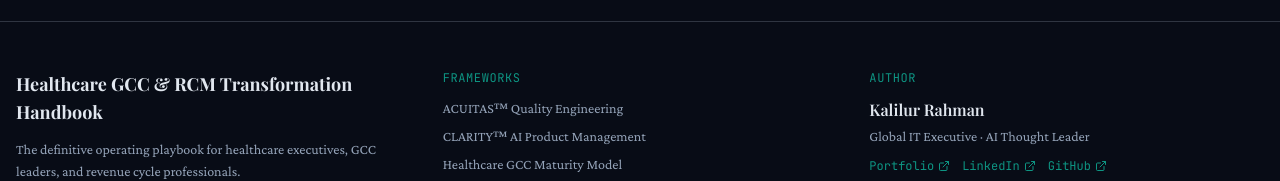
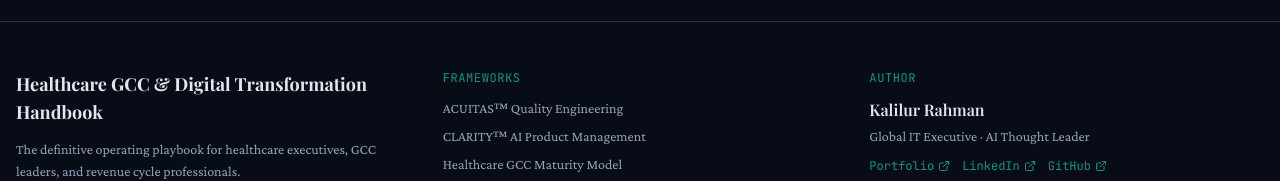
Before and after one commit to kalilurrahman/kr-healthcare-guidebook-hub, a React (Vite) app: page / in a window 1280 px wide. Shown: the part 6739-6920 px from the top of the page. Built offline with nearby package versions, Linux system fonts and the light colour scheme; the HTML template or start-up script is replaced by a standard one; a web font is replaced by a local one.

Commit message:
Preceding changes

```diff
--- a/src/components/HealthcareFooter.tsx
+++ b/src/components/HealthcareFooter.tsx
@@ -6,7 +6,7 @@ export function HealthcareFooter() {
       <div className="container mx-auto px-4">
         <div className="grid grid-cols-1 md:grid-cols-3 gap-8 mb-8">
           <div>
-            <h3 className="font-display text-lg font-bold text-foreground mb-3">Healthcare GCC &amp; RCM Transformation Handbook</h3>
+            <h3 className="font-display text-lg font-bold text-foreground mb-3">Healthcare GCC &amp; Digital Transformation Handbook</h3>
             <p className="font-body text-sm text-muted-foreground leading-relaxed">
               The definitive operating playbook for healthcare executives, GCC leaders, and revenue cycle professionals.
             </p>
```
